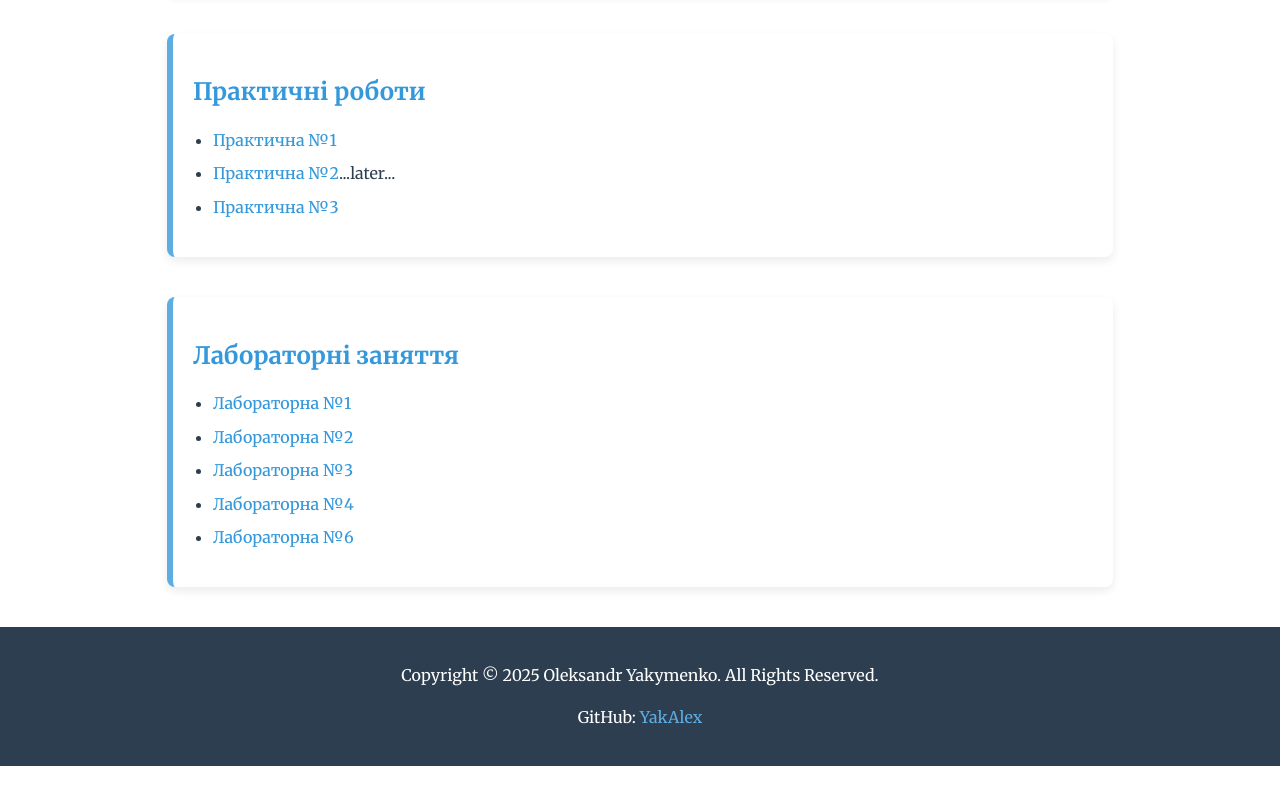
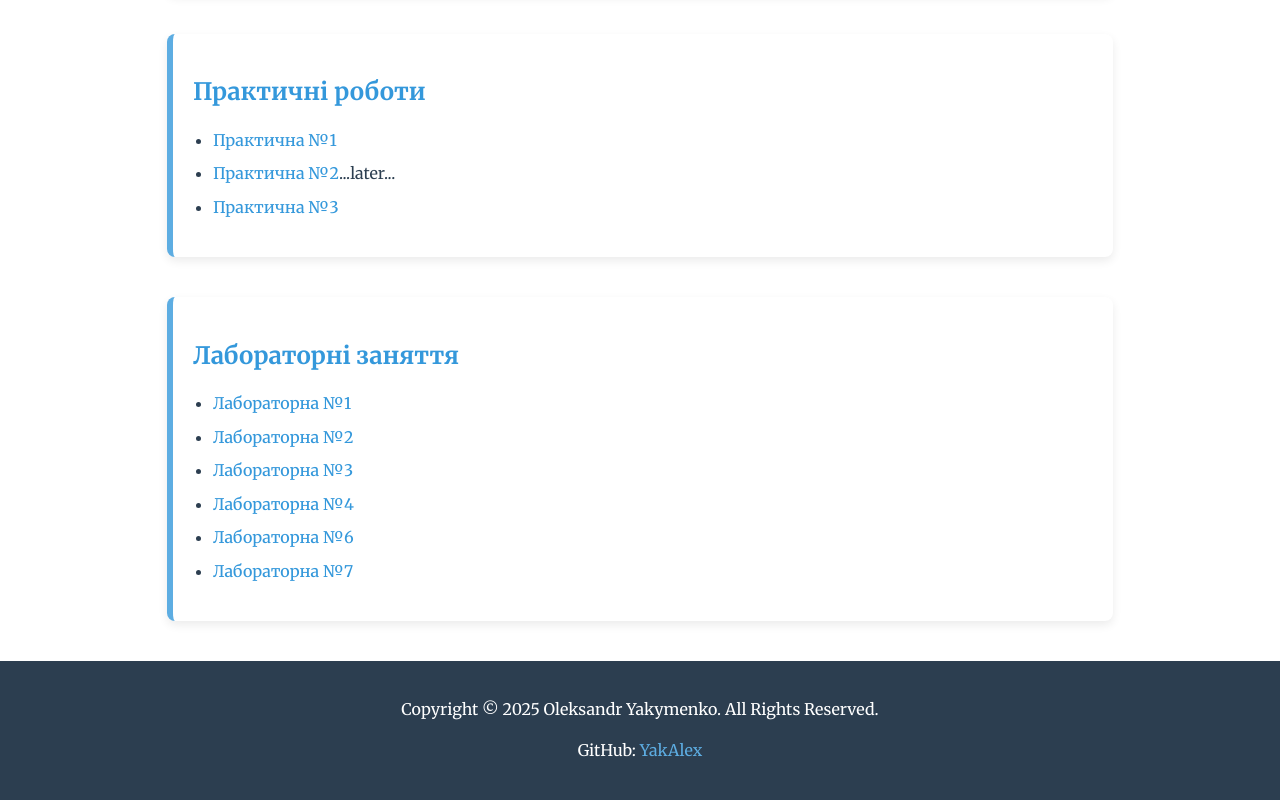
Before and after one commit to YakAlex/web-technologies, a plain HTML site: page index.html in a window 1280 px wide. Shown: the part 611-1411 px from the top of the page. Before the commit the page ends 1377 px from the top, so only its background shows below. Drawn offline with Linux system fonts and the light colour scheme.

Commit message:
Fix link to Lab7

```diff
--- a/index.html
+++ b/index.html
@@ -51,6 +51,7 @@
             <li><a href="lab%20tasks/Lab3/index.html">Лабораторна №3</a></li>
             <li><a href="lab%20tasks/Lab4/index.html">Лабораторна №4</a></li>
             <li><a href="lab%20tasks/lab6/index.html">Лабораторна №6</a></li>
+            <li><a href="lab%20tasks/Lab7/index.html">Лабораторна №7</a></li>
         </ul>
     </section>
 
```
